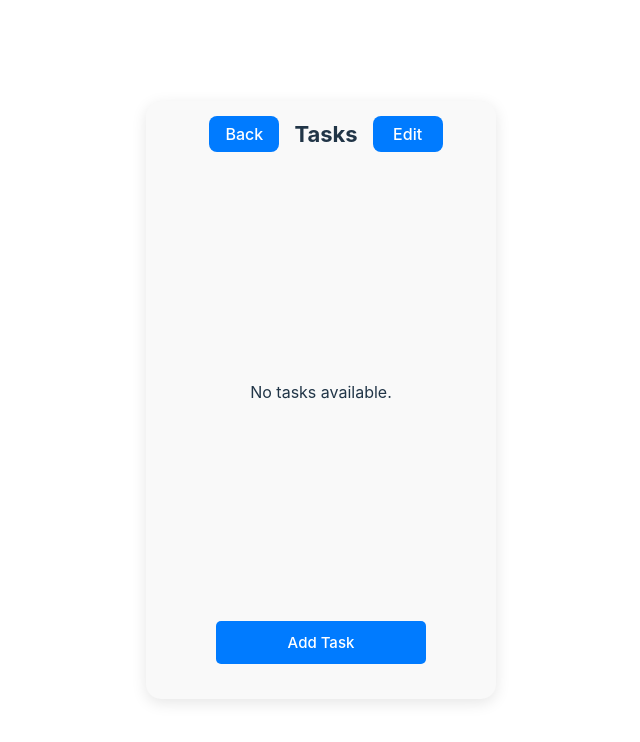
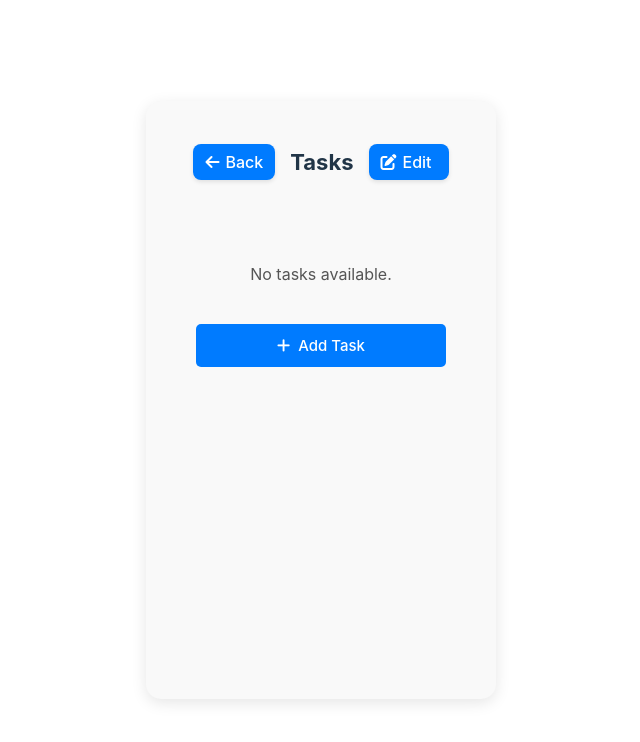
Before and after one commit to jonathanljc/HCI-Elderly-Healthcare-Application, a React (Vite) app in the folder inf2002-project/: page / in a window 1280 px wide. Shown: the top 742 px of the page, without its empty margins (319-959 px from the left). Built offline with nearby package versions, Linux system fonts and the light colour scheme.

Commit message:
feat: update ui css styling.

```diff
--- a/inf2002-project/package.json
+++ b/inf2002-project/package.json
@@ -10,6 +10,7 @@
     "preview": "vite preview"
   },
   "dependencies": {
+    "@fortawesome/fontawesome-free": "^6.6.0",
     "inf2002-project": "file:",
     "react": "^18.3.1",
     "react-dom": "^18.3.1",
--- a/inf2002-project/src/tasks/AddTask.css
+++ b/inf2002-project/src/tasks/AddTask.css
@@ -3,16 +3,34 @@
     display: flex;
     flex-direction: column;
     height: 100%; /* Full height of the container */
+    justify-content: flex-start; /* Align content to the top */
+    align-items: center;
     padding: 20px; /* Padding to add spacing */
+    box-sizing: border-box; /* Include padding in the height calculation */
   }
 
+  /* Header Styles */
   .add-task-header {
+    width: 100%;
     display: flex;
     justify-content: space-between; /* Space between buttons and title */
     align-items: center;
-    margin-bottom: 20px; /* Space below header */
+    margin-bottom: 15px; /* Consistent spacing below the header */
+    padding: 0 10px; /* Adjust padding if needed */
   }
 
+  /* Title - Centered */
+  .add-task-header h2 {
+    flex: 1; /* Use flex-grow for dynamic space adjustment */
+    text-align: center;
+    margin: 10px 0 0 0; /* Adjust the margin to move the title down */
+    padding-top: 5px; /* Optional padding to provide more space above */
+    font-size: 22px;
+    font-weight: bold;
+    padding-right: 14px;
+  }
+
+  /* Button Styles - Back and Add Button */
   .back-button,
   .add-button {
     background-color: #007bff;
@@ -22,16 +40,22 @@
     border-radius: 8px;
     cursor: pointer;
     font-size: 16px;
-    min-width: 70px; /* Minimum width for buttons */
+    min-width: 70px;
+    flex-shrink: 0; /* Prevent buttons from shrinking */
   }
 
+  /* Form Styling */
   form {
     display: flex;
     flex-direction: column; /* Stack labels and inputs vertically */
+    width: 100%;
+    max-width: 400px; /* Limit the width of the form for consistency */
   }
 
   label {
-    margin-bottom: 15px; /* Space between labels */
+    margin-bottom: 15px; /* Consistent space between labels */
+    font-size: 14px;
+    font-weight: bold;
   }
 
   input,
@@ -41,19 +65,26 @@ textarea {
     border-radius: 5px;
     margin-top: 5px; /* Space between label and input */
     width: 100%; /* Full width for input fields */
+    box-sizing: border-box; /* Include padding in width calculation */
   }
 
+  /* Submit Button Styling */
   .add-task-submit-button {
     background-color: #28a745; /* Green color for submit button */
     color: white;
-    padding: 10px;
+    padding: 12px 0;
     border: none;
     border-radius: 5px;
     cursor: pointer;
-    margin-top: 10px; /* Space above submit button */
+    margin-top: 20px; /* Consistent spacing above submit button */
     width: 100%; /* Full width for the submit button */
+    max-width: 400px; /* Limit the width for consistency */
+    font-size: 15px;
   }
+
+  /* Error Message Styling */
   .error-message {
     color: red; /* Change color to red for error messages */
     margin-top: 10px; /* Space above the error message */
+    text-align: center; /* Center align error messages */
   }
--- /dev/null
+++ b/inf2002-project/src/tasks/EditTask.css
@@ -0,0 +1,120 @@
+/* Edit Task Container */
+.edit-task-container {
+    margin-top: 10px;
+    display: flex;
+    flex-direction: column;
+    height: 100%;
+    justify-content: flex-start;
+    padding-bottom: 20px;
+    align-items: center;
+}
+
+/* Edit Task Header Styles */
+.edit-task-header {
+    width: 100%;
+    position: relative;
+    display: flex;
+    align-items: center;
+    justify-content: space-between;
+    margin-bottom: 15px;
+    padding: 0 15px;
+}
+
+/* Back Button Styled Specifically for Edit Task */
+.edit-task-back-button {
+    background-color: #007bff;
+    color: white;
+    border: none;
+    padding: 8px 12px;
+    border-radius: 8px;
+    cursor: pointer;
+    font-size: 16px;
+    min-width: 70px;
+    text-align: center;
+    margin-top: 15px;
+    margin-left: -50px;
+    box-shadow: 0px 2px 4px rgba(0, 0, 0, 0.1);
+    display: flex;
+    align-items: center;
+    gap: 6px; /* Space between icon and text */
+}
+
+/* Centered Title for Edit Task */
+.edit-task-title {
+    font-size: 22px;
+    font-weight: bold;
+    text-align: center;
+    margin-top: 15px;
+    margin-left: -10px;
+    flex-grow: 1;
+}
+
+/* Add Task Button - Specifically for Edit Task */
+.edit-task-add-button {
+    width: 160%;
+    max-width: 250px;
+    padding: 12px 0;
+    background-color: #007bff;
+    color: white;
+    border: none;
+    border-radius: 5px;
+    cursor: pointer;
+    font-size: 15px;
+    margin-top: 15px;
+    align-self: center;
+    position: relative;
+    display: flex;
+    align-items: center;
+    justify-content: center; /* Center icon and text */
+    gap: 8px; /* Space between icon and text */
+}
+
+
+/* Individual Task Item Styles for Edit Task - Isolated from TaskList */
+.edit-task-item {
+    display: flex;
+    justify-content: space-between;
+    align-items: center;
+    background-color: #e0e0e0;
+    padding: 6px 10px;
+    border-radius: 6px;
+    box-shadow: 0px 2px 4px rgba(0, 0, 0, 0.1);
+    border: 1px solid #ccc;
+    width: 155%;
+    max-width: 250px;
+    margin: 10px 0;
+    height: 35px;
+    align-self: center;
+    position: relative;
+    left: -70px;
+}
+
+
+/* Task Title inside the Task Item */
+.edit-task-item .task-title {
+    display: flex;
+    align-items: center; /* Center the text vertically */
+    justify-content: center; /* Center the text horizontally if needed */
+    font-size: 16px; /* Adjust font size if necessary */
+    font-weight: bold;
+    flex-grow: 1; /* Allow the title to take up available space */
+    text-align: left; /* Align text to the left */
+    padding-left: 10px; /* Add left padding for better spacing */
+}
+
+/* Edit Button for EditTask Component - Isolated from TaskList */
+.edit-task-edit-button {
+    background-color: #FFA500;
+    color: white;
+    border: none;
+    padding: 6px 10px;
+    border-radius: 8px;
+    cursor: pointer;
+    font-size: 14px;
+    min-width: 60px;
+    margin-left: 10px;
+    box-shadow: 0px 2px 4px rgba(0, 0, 0, 0.1);
+    display: flex;
+    align-items: center;
+    gap: 6px; /* Space between icon and text */
+}
--- a/inf2002-project/src/tasks/EditTask.jsx
+++ b/inf2002-project/src/tasks/EditTask.jsx
@@ -1,17 +1,16 @@
-// EditTask.jsx
 import React, { useState, useEffect } from 'react';
 import { useNavigate, useLocation } from 'react-router-dom';
-import './TaskList.css';
+import './EditTask.css'; // Use the unique EditTask.css
+import '@fortawesome/fontawesome-free/css/all.min.css';
 
 const EditTask = ({ tasks, onSave }) => {
   const location = useLocation();
   const navigate = useNavigate();
-  const { task } = location.state || {}; // Access the task from the state
+  const { task } = location.state || {};
 
   const [title, setTitle] = useState('');
   const [description, setDescription] = useState('');
 
-  // Initialize fields if task is provided
   useEffect(() => {
     if (task) {
       setTitle(task.title);
@@ -20,32 +19,47 @@ const EditTask = ({ tasks, onSave }) => {
   }, [task]);
 
   return (
-    <div className="task-list">
-      <header className="task-list-header">
-        <button className="back-button" onClick={() => navigate('/')}>Back</button>
-        <h2>Edit Tasks</h2>
+    <div className="edit-task-container">
+      <header className="edit-task-header">
+        <button
+          className="edit-task-back-button"
+          onClick={() => navigate('/')}
+        >
+          <i className="fas fa-arrow-left"></i> Back
+        </button>
+        <div className="edit-task-title">Edit Tasks</div>
       </header>
-      <ul className="task-items">
-        {tasks.length > 0 ? tasks.map((task, index) => (
-          <li key={index} className="task-item">
-            <div className="task-checkbox-title">
-              <input type="checkbox" className="task-checkbox" readOnly />
+
+      {/* Render the list of tasks */}
+      <ul className="edit-task-items">
+        {tasks.length > 0 ? (
+          tasks.map((task, index) => (
+            <li key={index} className="edit-task-item">
+              <div className="edit-task-content">
                 <div>
-                <div className="task-title">{task.title}</div>
-                <div className="task-description">{task.description}</div>
+                  <div className="edit-task-item-title">{task.title}</div>
                 </div>
               </div>
-            {/* Change from "Edit" to View the Task */}
               <button
-              className="edit-button"
-              onClick={() => navigate('/view-task', { state: { task } })} // Navigate to ViewTask page
+                className="edit-task-edit-button"
+                onClick={() => navigate('/view-task', { state: { task } })}
               >
-              Edit
+                <i className="fas fa-edit"></i> Edit
               </button>
             </li>
-        )) : <li>No tasks available.</li>}
+          ))
+        ) : (
+          <li className="empty-task-message">No tasks available.</li>
+        )}
       </ul>
-      <button className="add-task-button" onClick={() => navigate('/add-task')}>Add Task</button>
+
+      {/* Add Task Button */}
+      <button
+        className="edit-task-add-button"
+        onClick={() => navigate('/add-task')}
+      >
+        <i className="fas fa-plus"></i> Add Task
+      </button>
     </div>
   );
 };
--- a/inf2002-project/src/tasks/TaskList.css
+++ b/inf2002-project/src/tasks/TaskList.css
@@ -1,74 +1,27 @@
 /* Task List Container */
-.task-list {
+.task-list-container {
+  margin-top: 10px;
   display: flex;
   flex-direction: column;
-    height: 100%; /* Full height of container */
-    justify-content: space-between; /* Space between tasks and the button */
-    padding-bottom: 20px; /* Padding to add spacing at the bottom */
+  height: 100%;
+  justify-content: flex-start;
+  padding-bottom: 20px;
+  align-items: center;
 }
 
-  /* Task Items List Styles */
-.task-items {
+/* Task List Header Styles */
+.task-list-header {
   width: 100%;
-    list-style-type: none;
-    padding: 0;
-    margin: 0;
+  position: relative;
   display: flex;
-    flex-direction: column;
-    gap: 8px;
-    align-items: center; /* Center items horizontally */
+  align-items: center;
+  justify-content: space-between;
+  margin-bottom: 10px; /* Reduce the margin */
+  padding: 0 15px;
 }
 
-  /* Individual Task Item Styles */
-  .task-item {
-    display: flex;
-    justify-content: space-between;
-    align-items: center;
-    background-color: #e0e0e0;
-    padding: 8px 10px;
-    border-radius: 6px;
-    box-shadow: 0px 2px 4px rgba(0, 0, 0, 0.1);
-    border: 1px solid #ccc;
-    width: 90%; /* Adjust the width to be consistent */
-    max-width: 280px; /* Ensure a max width to keep it compact */
-  }
-
-  /* Add Task Button */
-  .add-task-button {
-    width: 90%;
-    padding: 12px 0;
-    background-color: #007bff;
-    color: white;
-    border: none;
-    border-radius: 5px;
-    cursor: pointer;
-    font-size: 15px;
-    margin-top: 10px; /* Slight margin above the button */
-    align-self: center;
-    position: relative; /* Keep relative positioning */
-  }
-
-  /* Header Styles */
-  .task-list-header {
-    width: 100%;
-    display: flex;
-    justify-content: space-between;
-    align-items: center;
-    margin-bottom: 20px;
-    padding: 0 5px;
-  }
-
-  .task-list-header h2 {
-    flex-grow: 1;
-    text-align: center;
-    margin: 0;
-    font-size: 22px;
-    padding: 0 10px;
-  }
-
-  /* Back and Edit Button Styles */
-  .back-button,
-  .edit-button {
+/* Back Button Styled Specifically for Task List */
+.task-list-back-button {
   background-color: #007bff;
   color: white;
   border: none;
@@ -77,39 +30,112 @@
   cursor: pointer;
   font-size: 16px;
   min-width: 70px;
-    flex-shrink: 0;
+  text-align: center;
+  box-shadow: 0px 2px 4px rgba(0, 0, 0, 0.1);
+  display: flex;
+  align-items: center;
+  gap: 6px; /* Space between icon and text */
 }
 
-  /* Task Content Styling */
-  .task-checkbox-title {
+/* Centered Title for Task List */
+.task-list-title {
+  font-size: 22px;
+  font-weight: bold;
+  text-align: center;
+  margin-top: 20px;
+  flex-grow: 1;
+}
+
+/* Add Task Button - Specifically for Task List */
+.task-list-add-button {
+  width: 170%;
+  max-width: 250px;
+  padding: 12px 0;
+  background-color: #007bff;
+  color: white;
+  border: none;
+  border-radius: 5px;
+  cursor: pointer;
+  font-size: 15px;
+  margin: 15px 0 10px 0; /* Adjust margins for vertical spacing */
+  align-self: center;
   display: flex;
-    flex-direction: row;
   align-items: center;
+  justify-content: center;
   gap: 8px;
 }
 
-  .task-checkbox {
-    margin: 0;
+/* Individual Task Item Styles for Task List */
+.task-list-item {
+  display: flex;
+  justify-content: space-between;
+  align-items: center;
+  background-color: #e0e0e0;
+  padding: 6px 10px;
+  border-radius: 6px;
+  box-shadow: 0px 2px 4px rgba(0, 0, 0, 0.1);
+  border: 1px solid #ccc;
+  width: 145%;
+  max-width: 250px;
+  margin: 10px 0;
+  height: 35px;
+  align-self: center;
+  position: relative;
+  left: -70px;
 }
 
-  .task-title {
-    font-size: 14px;
+/* Task Title inside the Task Item */
+.task-list-item .task-list-item-title {
+  display: flex;
+  align-items: center;
+  justify-content: center;
+  font-size: 16px;
   font-weight: bold;
+  flex-grow: 1;
+  text-align: left;
+  padding-left: 10px;
 }
 
-  .task-description {
-    font-size: 12px;
-    color: #555;
-  }
-
-  /* View Button Styles */
-  .view-button {
+/* View Button for Task List Component */
+.task-list-view-button {
   background-color: #28a745;
   color: white;
   border: none;
   padding: 6px 10px;
-    border-radius: 5px;
+  border-radius: 8px;
   cursor: pointer;
-    font-size: 12px;
-    align-self: center;
+  font-size: 14px;
+  min-width: 60px;
+  box-shadow: 0px 2px 4px rgba(0, 0, 0, 0.1);
+  display: flex;
+  align-items: center;
+  gap: 6px;
 }
+/* Edit Button with Consistent Style */
+.task-list-edit-button {
+  background-color: #007bff;
+  color: white;
+  border: none;
+  padding: 8px 12px;
+  border-radius: 8px;
+  cursor: pointer;
+  font-size: 16px;
+  min-width: 80px;
+  text-align: center;
+  box-shadow: 0px 2px 4px rgba(0, 0, 0, 0.1);
+  display: flex;
+  align-items: center;
+  gap: 6px; /* Space between icon and text */
+}
+
+
+/* Empty Task Message Styles - Positioned Centrally */
+.task-list-empty-message {
+  display: flex;
+  justify-content: center;
+  align-items: center;
+  font-size: 16px;
+  color: #555;
+  margin: 10px 0 10px 0; /* Adjust margin for better spacing */
+  height: 50px; /* Add height to control spacing visually */
+}
--- a/inf2002-project/src/tasks/TaskList.jsx
+++ b/inf2002-project/src/tasks/TaskList.jsx
@@ -1,6 +1,7 @@
   import React, { useState } from 'react';
   import { useNavigate } from 'react-router-dom';
-import './TaskList.css';
+  import './TaskList.css'; // Use TaskList-specific styles
+  import '@fortawesome/fontawesome-free/css/all.min.css';
   import Modal from './Modal'; // Import the modal component
 
   const TaskList = ({ tasks, onAddTask }) => {
@@ -13,50 +14,58 @@ const TaskList = ({ tasks, onAddTask }) => {
       setIsModalOpen(true);
     };
 
-
     const closeModal = () => {
       setIsModalOpen(false);
       setSelectedTask(null);
     };
 
     return (
-    <div className="task-list">
+      <div className="task-list-container">
         <header className="task-list-header">
-        <button className="back-button" onClick={() => navigate('/')}>Back</button>
-        <h2>Tasks</h2>
+          <button className="task-list-back-button" onClick={() => navigate('/')}>
+            <i className="fas fa-arrow-left"></i> Back
+          </button>
+          <h2 className="task-list-title">Tasks</h2>
           <button
-          className="edit-button"
+            className="task-list-edit-button"
             onClick={() => navigate('/edit-task')} // Redirect to Edit page
           >
-          Edit
+            <i className="fas fa-edit"></i> Edit
           </button>
         </header>
-      <ul className="task-items">
-        {tasks.length > 0 ? tasks.map((task, index) => (
-          <li key={index} className="task-item">
-            <div className="task-checkbox-title">
-              <input type="checkbox" className="task-checkbox" />
+
+        {/* Render the list of tasks before the Add Task button */}
+        <ul className="task-list-items">
+          {tasks.length > 0 &&
+            tasks.map((task, index) => (
+              <li key={index} className="task-list-item">
+                <div className="task-list-item-content">
                   <div>
-                <div className="task-title">{task.title}</div>
-                <div className="task-description">{task.description}</div>
+                    <div className="task-list-item-title">{task.title}</div>
                   </div>
                 </div>
                 <button
-              className="view-button"
-              onClick={() => handleViewClick(task)}>  {/* Open modal with task info */}
-              View
+                  className="task-list-view-button"
+                  onClick={() => handleViewClick(task)} // Open modal with task info
+                >
+                  <i className="fas fa-eye"></i> View
                 </button>
               </li>
-        )) : <li>No tasks available.</li>}
+            ))}
         </ul>
-      <button className="add-task-button" onClick={onAddTask}>Add Task</button>
+
+        {/* Conditional Rendering for No Tasks Available */}
+        {tasks.length === 0 && (
+          <div className="task-list-empty-message">No tasks available.</div>
+        )}
+
+        {/* Add Task Button */}
+        <button className="task-list-add-button" onClick={onAddTask}>
+          <i className="fas fa-plus"></i> Add Task
+        </button>
 
         {/* Modal component */}
-      <Modal
-        isOpen={isModalOpen}
-        onClose={closeModal}
-        task={selectedTask}
-      />
+        <Modal isOpen={isModalOpen} onClose={closeModal} task={selectedTask} />
       </div>
     );
   };
```
Also changed, not shown: inf2002-project/src/tasks/ViewTask.css (added, +90 -0 lines), inf2002-project/src/tasks/ViewTask.jsx (+15 -7 lines), 2 other files (tests, documents, lock files or other folders). Lines whose indentation alone changed are shown as unchanged.
